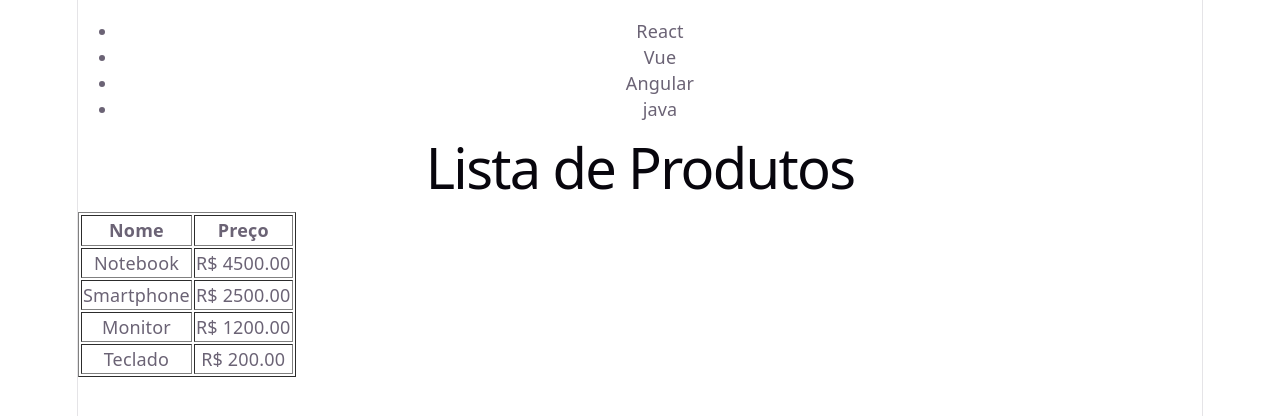
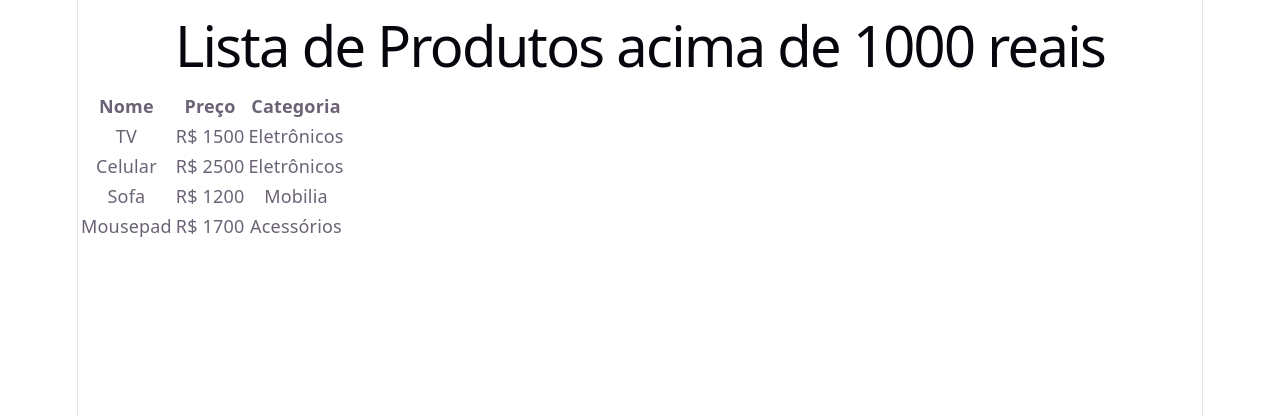
Before and after one commit to lucascammelo/project-react-step, a React (Vite) app in the folder my-react-app/: page / in a window 1280 px wide. Shown: the top 416 px of the page. Built offline with nearby package versions, Linux system fonts and the light colour scheme.

Commit message:
dever de casa da aula 4 entregue

```diff
--- a/my-react-app/src/App.jsx
+++ b/my-react-app/src/App.jsx
@@ -2,14 +2,14 @@ import React from 'react';
 import Pai from './components/Pai';
 import ItemList from './components/aula04/itemList';
 import ListaProdutos from './components/aula04/ListaProdutos'
-import ListaDeProdutos from './components/aula04/ListaProdutos';
+
+import ListaFiltrada from './components/DeverDeCasa/ListaFiltrada';
 
 function App() {
   return (
     <div>
-      <ItemList />
 
-      <ListaDeProdutos />
+      <ListaFiltrada />
     </div>
   );
 }
--- /dev/null
+++ b/my-react-app/src/components/DeverDeCasa/ListaFiltrada.jsx
@@ -0,0 +1,58 @@
+import { useState } from "react";
+
+const ListaFiltrada = () => {
+    const produtos = [
+        { id: 1, nome: 'TV', preco: 1500, categoria: 'Eletrônicos' },
+        { id: 2, nome: 'Celular', preco: 2500, categoria: 'Eletrônicos' },
+        { id: 3, nome: 'Sofa', preco: 1200, categoria: 'Mobilia' },
+        { id: 4, nome: 'Teclado', preco: 80, categoria: 'Eletrônicos' },
+        { id: 5, nome: 'Mousepad', preco: 1700, categoria: 'Acessórios' },
+
+    ];
+
+
+    const produtosCaros = produtos.filter((produto) => produto.preco > 1000)
+
+
+    return (
+
+
+        <>
+            <h1>Lista de Produtos acima de 1000 reais</h1>
+
+            <table>
+                <thead>
+                    <tr>
+                        <th>Nome</th>
+                        <th>Preço</th>
+                        <th>Categoria</th>
+                    </tr>
+
+                </thead>
+                <tbody>
+                    {produtosCaros.map((produto) => (
+                        <tr>
+                            <td>{produto.nome}</td>
+                            <td>R$ {produto.preco}</td>
+                            <td>{produto.categoria}</td>
+                        </tr>
+
+                    ))}
+
+
+
+
+                </tbody>
+            </table>
+        </>
+
+
+
+
+
+    );
+
+
+}
+
+export default ListaFiltrada;
```
